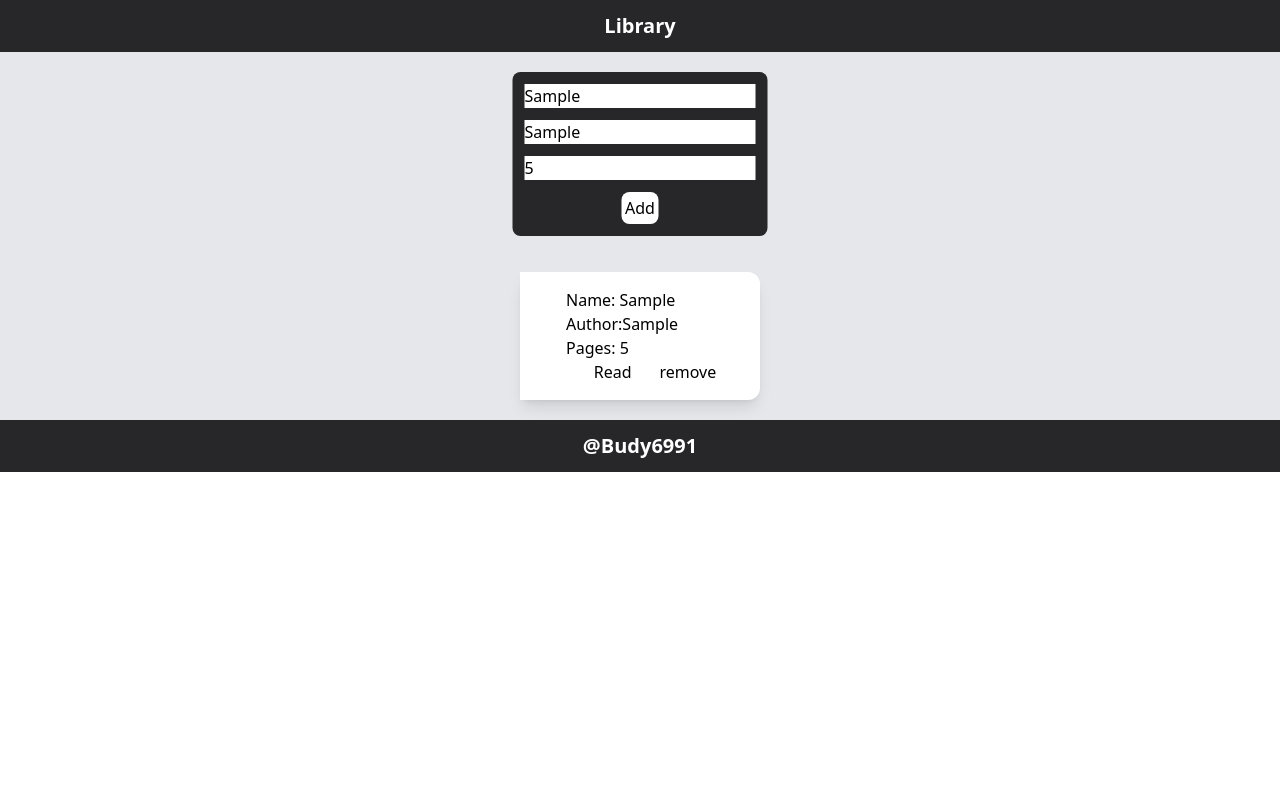
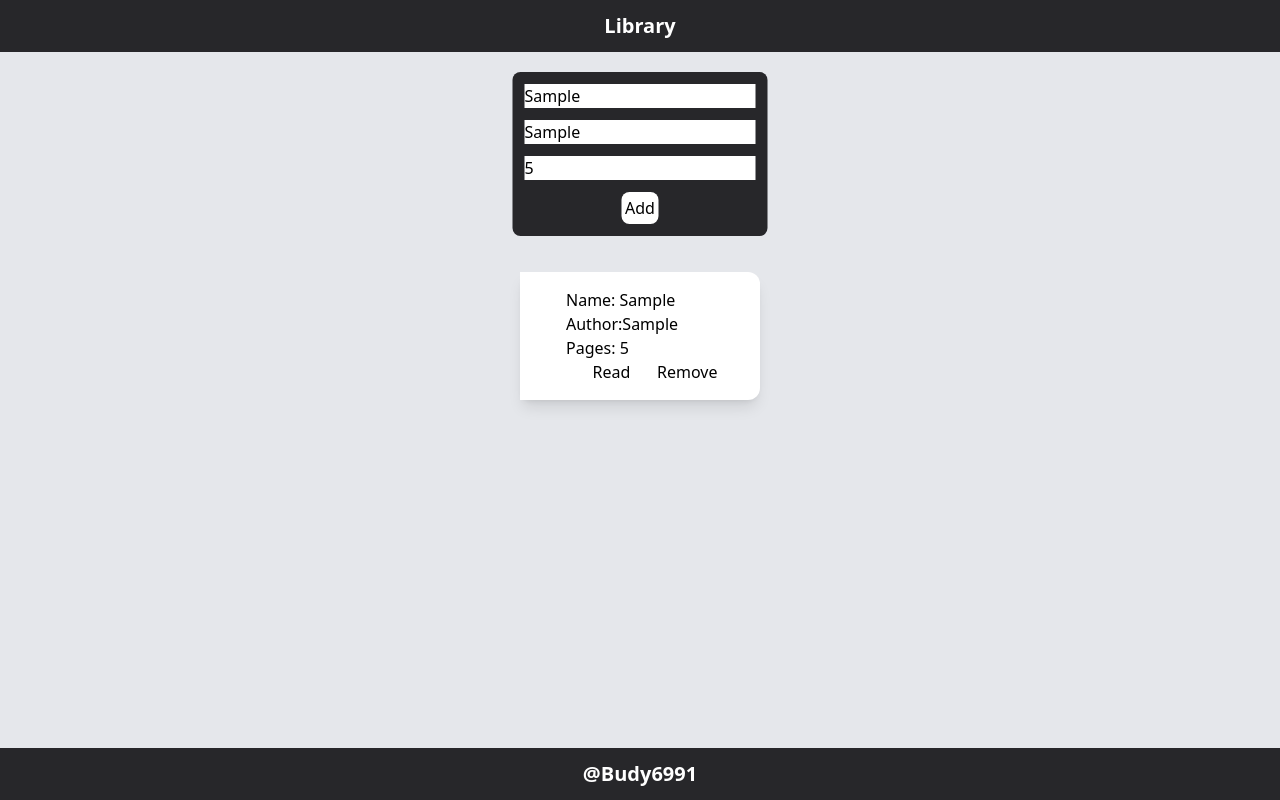
Before and after one commit to budy6991/firebase-library, a React (Vite) app: page / in a window 1280 px wide. Both pictures are taken after typing "Sample", "Sample", "5" into the empty fields and a click on the button "Add". Built offline with nearby package versions, Linux system fonts and the light colour scheme; no server answers; the database is empty.

Commit message:
Added method for deleting books, and added onSnapshot event

```diff
--- a/src/App.jsx
+++ b/src/App.jsx
@@ -8,7 +8,7 @@ import { Overview } from "./components.js/Overview";
 
 function App() {
   return (
-    <div className="w-screen h-full bg-gray-200 flex flex-col justify-between">
+    <div className="w-screen h-screen bg-gray-200 flex flex-col justify-between ">
       <Header />
       <Overview />
       <Footer />
--- a/src/components.js/BookCard.jsx
+++ b/src/components.js/BookCard.jsx
@@ -1,7 +1,14 @@
 import React, { useEffect, useState } from "react";
-import { flushSync } from "react-dom";
 
-export const BookCard = ({ name, author, pages, read, id, markAsRead }) => {
+export const BookCard = ({
+  name,
+  author,
+  pages,
+  read,
+  id,
+  markAsRead,
+  deleteBook,
+}) => {
   const [isRead, setIsRead] = useState(read);
 
   const handleToggleRead = () => {
@@ -30,7 +37,7 @@ export const BookCard = ({ name, author, pages, read, id, markAsRead }) => {
         </div>
         <div className="flex justify-evenly">
           <button onClick={handleToggleRead}>Read {isRead ? "✓" : ""}</button>
-          <button>remove</button>
+          <button onClick={() => deleteBook(id)}>Remove</button>
         </div>
       </div>
     </div>
--- a/src/components.js/DisplayBooks.jsx
+++ b/src/components.js/DisplayBooks.jsx
@@ -1,7 +1,7 @@
 import React from "react";
 import { BookCard } from "./BookCard";
 
-export const DisplayBooks = ({ books, markAsRead }) => {
+export const DisplayBooks = ({ books, markAsRead, deleteBook }) => {
   const displayAll = books.map((book) => {
     return (
       <BookCard
@@ -12,11 +12,12 @@ export const DisplayBooks = ({ books, markAsRead }) => {
         id={book.id}
         key={book.id}
         markAsRead={markAsRead}
+        deleteBook={deleteBook}
       />
     );
   });
   return (
-    <div className="flex gap-10 flex-wrap mt-[200px] p-5 justify-center">
+    <div className="flex gap-10 flex-wrap mt-[200px] p-5 justify-center overflow-x-hidden">
       {displayAll}
     </div>
   );
--- a/src/components.js/Overview.jsx
+++ b/src/components.js/Overview.jsx
@@ -8,6 +8,8 @@ import {
   getDocs,
   doc,
   updateDoc,
+  deleteDoc,
+  onSnapshot,
 } from "firebase/firestore";
 import { db } from "../firebase/Firebase";
 
@@ -34,6 +36,18 @@ export const Overview = () => {
     }
   };
 
+  const deleteBook = async (id) => {
+    try {
+      const booksDoc = doc(db, "Books", id);
+      await deleteDoc(booksDoc);
+      refreshLibrary();
+    } catch (error) {
+      console.log("Error");
+    } finally {
+      console.log("Updated");
+    }
+  };
+
   useEffect(() => {
     const getBooks = async () => {
       const data = await getDocs(booksCollectionRef);
@@ -43,10 +57,25 @@ export const Overview = () => {
     getBooks();
   }, []);
 
+  useEffect(() => {
+    onSnapshot(booksCollectionRef, (snapshot) =>
+      setBooks(
+        snapshot.docs.map((doc) => ({
+          ...doc.data(),
+          id: doc.id,
+        }))
+      )
+    );
+  }, []);
+
   return (
-    <div className="relative w-full h-full">
+    <div className="relative w-screen h-full overflow-x-hidden">
       <InputBook addBook={handleBooks} />
-      <DisplayBooks books={books} markAsRead={markAsRead} />
+      <DisplayBooks
+        books={books}
+        markAsRead={markAsRead}
+        deleteBook={deleteBook}
+      />
     </div>
   );
 };
```
